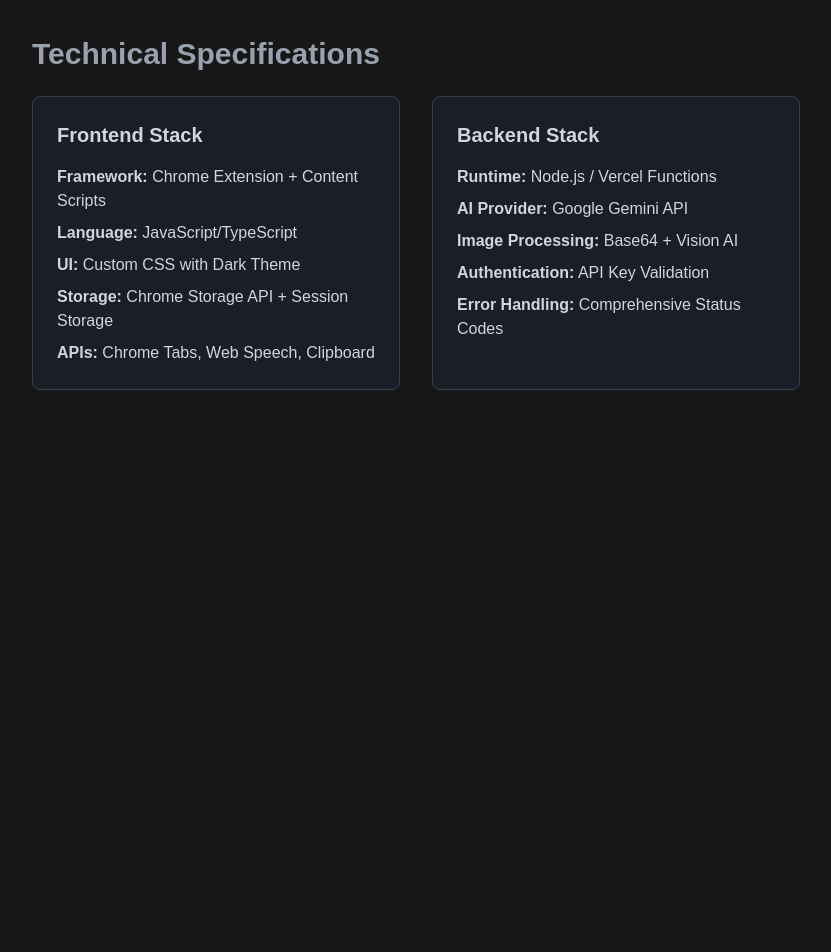
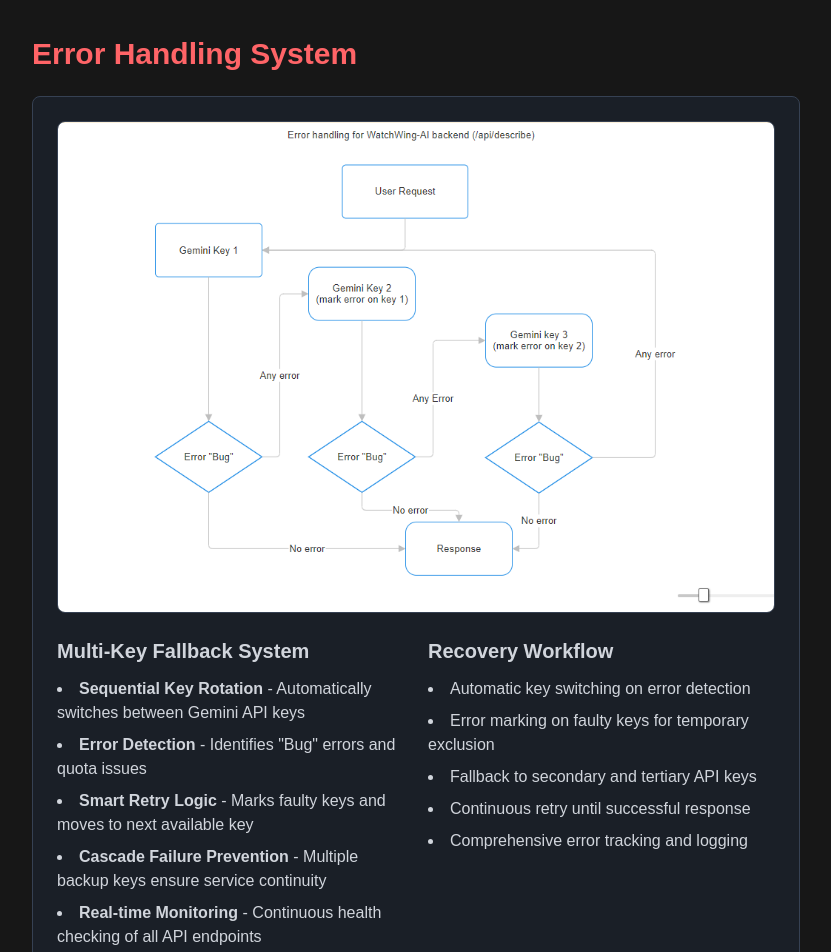
Before and after one commit to Bhargav00007/Watchwing-ai, a Next.js app: page /about/documentation in a window 1280 px wide. Shown: the part 2200-3152 px from the top of the page, without its empty margins (224-1055 px from the left). Before the commit the page ends 2742 px from the top, so only its background shows below. Built offline with nearby package versions, Linux system fonts and the light colour scheme.

Commit message:
Added error handling in docs

```diff
--- a/src/app/about/documentation/page.tsx
+++ b/src/app/about/documentation/page.tsx
@@ -172,6 +172,66 @@
           </div>
         </section>
 
+        <section>
+          <h2 className="text-3xl font-bold text-start mb-6 text-red-400">
+            Error Handling System
+          </h2>
+          <div className="bg-gray-800/50 p-6 rounded-lg border border-gray-700 space-y-6">
+            {/* Replaced Graph with Image */}
+            <div className="flex justify-center">
+              <Image
+                src="/assets/errorhandling.png"
+                alt="Error Handling System Flow"
+                width={900}
+                height={500}
+                className="rounded-lg border border-gray-700"
+              />
+            </div>
+
+            <div className="grid md:grid-cols-2 gap-6 text-gray-300">
+              <div>
+                <h4 className="text-xl font-semibold mb-3">
+                  Multi-Key Fallback System
+                </h4>
+                <ul className="list-disc list-inside space-y-2">
+                  <li>
+                    <strong>Sequential Key Rotation</strong> - Automatically
+                    switches between Gemini API keys
+                  </li>
+                  <li>
+                    <strong>Error Detection</strong> - Identifies
+                    &quot;Bug&quot; errors and quota issues
+                  </li>
+                  <li>
+                    <strong>Smart Retry Logic</strong> - Marks faulty keys and
+                    moves to next available key
+                  </li>
+                  <li>
+                    <strong>Cascade Failure Prevention</strong> - Multiple
+                    backup keys ensure service continuity
+                  </li>
+                  <li>
+                    <strong>Real-time Monitoring</strong> - Continuous health
+                    checking of all API endpoints
+                  </li>
+                </ul>
+              </div>
+              <div>
+                <h4 className="text-xl font-semibold mb-3">
+                  Recovery Workflow
+                </h4>
+                <ul className="list-disc list-inside space-y-2">
+                  <li>Automatic key switching on error detection</li>
+                  <li>Error marking on faulty keys for temporary exclusion</li>
+                  <li>Fallback to secondary and tertiary API keys</li>
+                  <li>Continuous retry until successful response</li>
+                  <li>Comprehensive error tracking and logging</li>
+                </ul>
+              </div>
+            </div>
+          </div>
+        </section>
+
         {/* Technical Specifications */}
         <section>
           <h2 className="text-3xl font-bold text-start mb-6 text-gray-400">
```
Also changed, not shown: public/assets/errorhandling.png (added).
